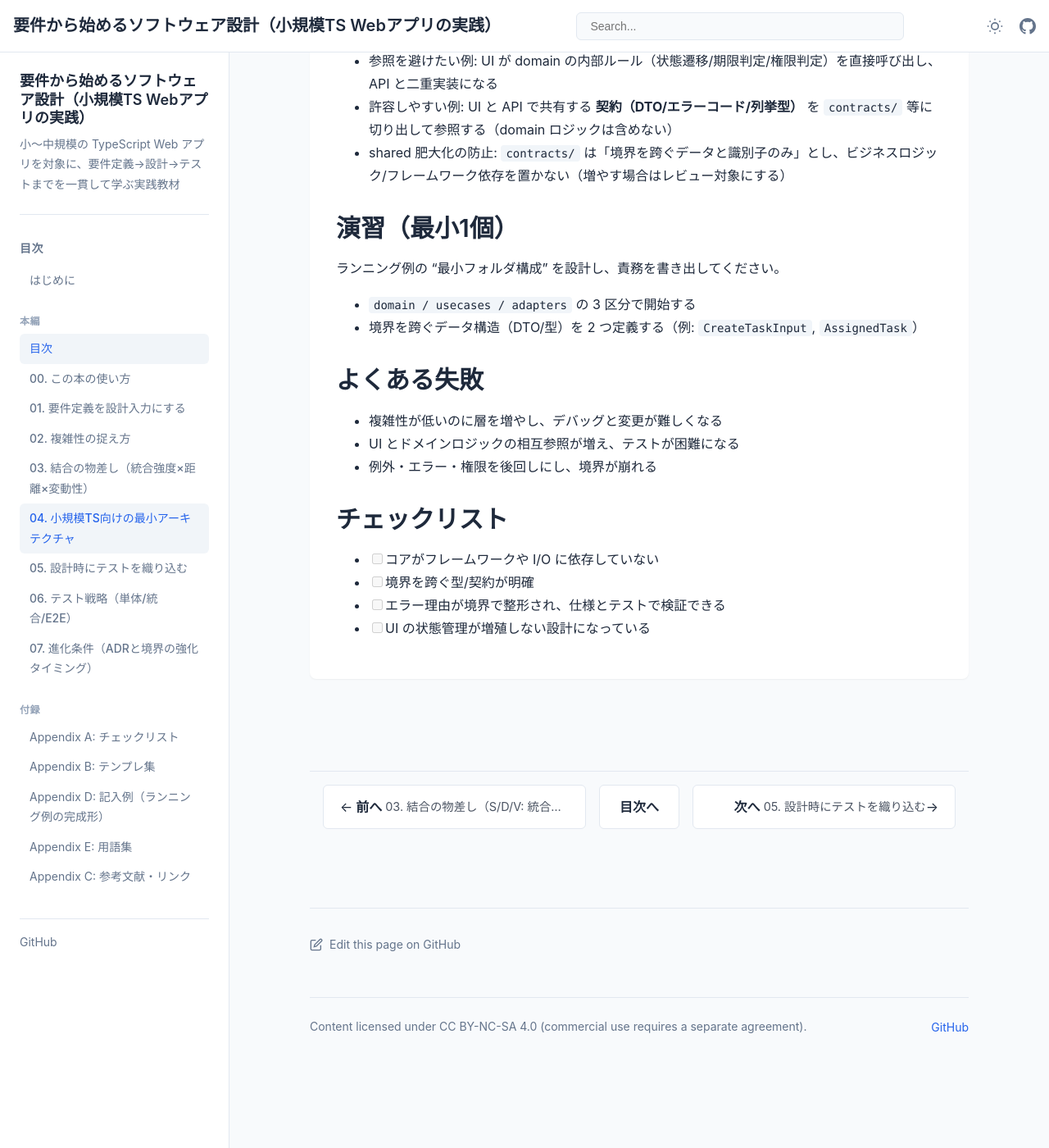
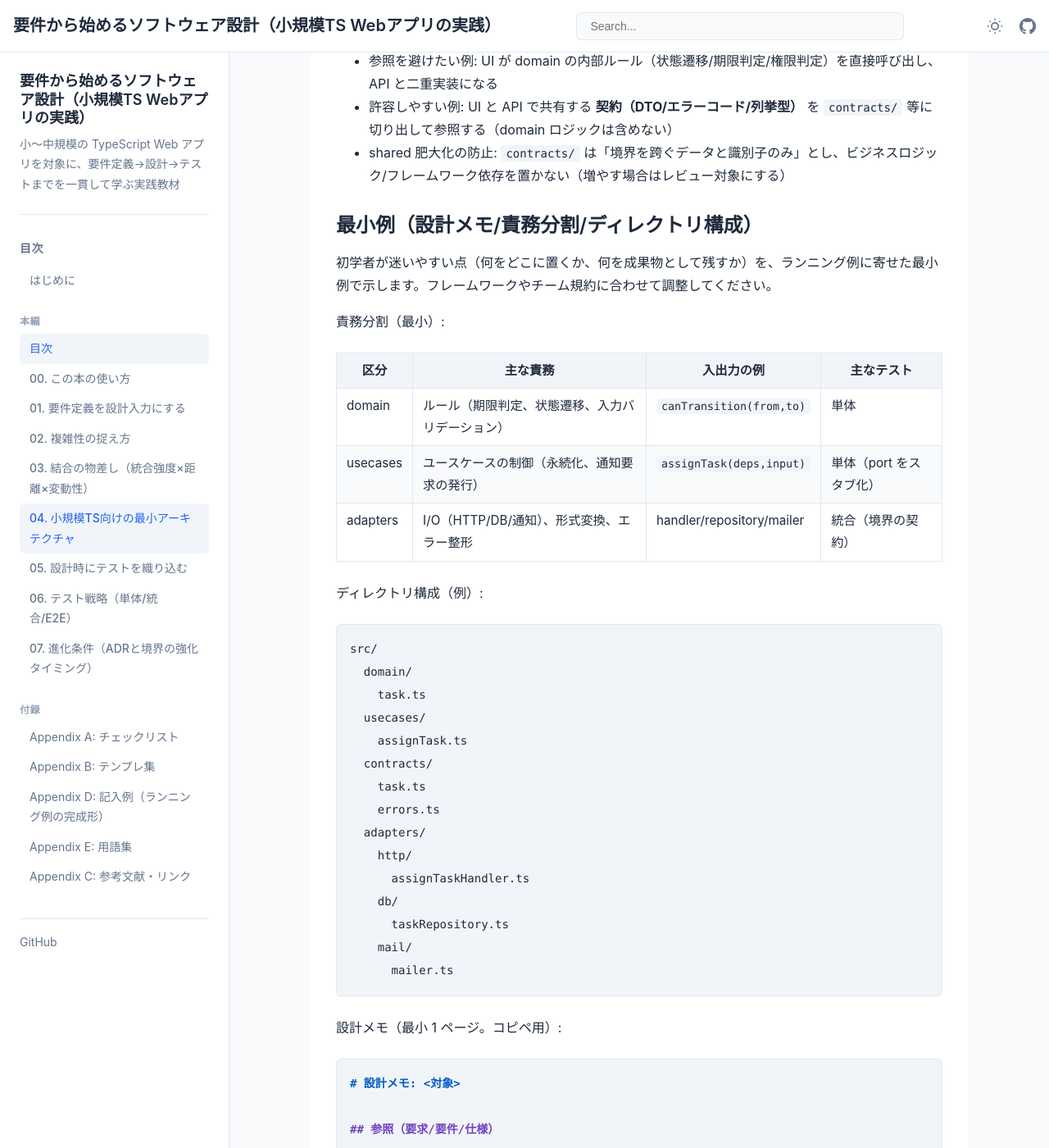
Before and after one commit to itdojp/small-webapp-software-design-book, a Jekyll site: the page built from docs/chapters/04-minimal-architecture-ts.md, in a window 1280 px wide and 1400 px high, scrolled down 3374 px. Shown: the whole window at 82% size. Built offline with Jekyll 4.4.1, drawn with Linux system fonts in a browser that asks for light colours; before the commit the page ends 4704 px from its top, so only the background shows below that; some of the changed text lies outside the part shown.

Commit message:
docs: 校正（最小例追加・表記統一）

````diff
--- a/docs/chapters/04-minimal-architecture-ts.md
+++ b/docs/chapters/04-minimal-architecture-ts.md
@@ -127,6 +127,82 @@ export type UsecaseError =
 - 許容しやすい例: UI と API で共有する **契約（DTO/エラーコード/列挙型）** を `contracts/` 等に切り出して参照する（domain ロジックは含めない）
 - shared 肥大化の防止: `contracts/` は「境界を跨ぐデータと識別子のみ」とし、ビジネスロジック/フレームワーク依存を置かない（増やす場合はレビュー対象にする）
 
+### 最小例（設計メモ/責務分割/ディレクトリ構成）
+
+初学者が迷いやすい点（何をどこに置くか、何を成果物として残すか）を、ランニング例に寄せた最小例で示します。フレームワークやチーム規約に合わせて調整してください。
+
+責務分割（最小）:
+
+| 区分 | 主な責務 | 入出力の例 | 主なテスト |
+| --- | --- | --- | --- |
+| domain | ルール（期限判定、状態遷移、入力バリデーション） | `canTransition(from,to)` | 単体 |
+| usecases | ユースケースの制御（永続化、通知要求の発行） | `assignTask(deps,input)` | 単体（port をスタブ化） |
+| adapters | I/O（HTTP/DB/通知）、形式変換、エラー整形 | handler/repository/mailer | 統合（境界の契約） |
+
+ディレクトリ構成（例）:
+
+```text
+src/
+  domain/
+    task.ts
+  usecases/
+    assignTask.ts
+  contracts/
+    task.ts
+    errors.ts
+  adapters/
+    http/
+      assignTaskHandler.ts
+    db/
+      taskRepository.ts
+    mail/
+      mailer.ts
+```
+
+設計メモ（最小 1 ページ。コピペ用）:
+
+```md
+# 設計メモ: <対象>
+
+## 参照（要求/要件/仕様）
+
+- 要求/要件/仕様のリンクや ID:
+
+## 前提/スコープ
+
+- スコープ:
+- 非スコープ:
+
+## 境界と責務（最小）
+
+- domain:
+- usecases:
+- adapters:
+
+## 境界を跨ぐ契約（DTO/エラー）
+
+- 入力:
+- 出力:
+- エラー code:
+
+## 重要な例外系（最小）
+
+- 権限:
+- 競合（同時更新）:
+- 外部I/F失敗:
+
+## テスト方針（最小）
+
+- 単体:
+- 統合:
+- E2E:
+
+## 運用/観測点（最小）
+
+- ログ:
+- メトリクス/アラート:
+```
+
 ## 演習（最小1個）
 
 ランニング例の “最小フォルダ構成” を設計し、責務を書き出してください。
````
Also changed, not shown: docs/appendix/D-samples.md (+4 -4 lines), docs/chapters/03-coupling-balance-sdv.md (+2 -2 lines), docs/chapters/05-design-for-testability.md (+1 -1 lines), docs/chapters/07-evolution-and-adr.md (+3 -3 lines).
